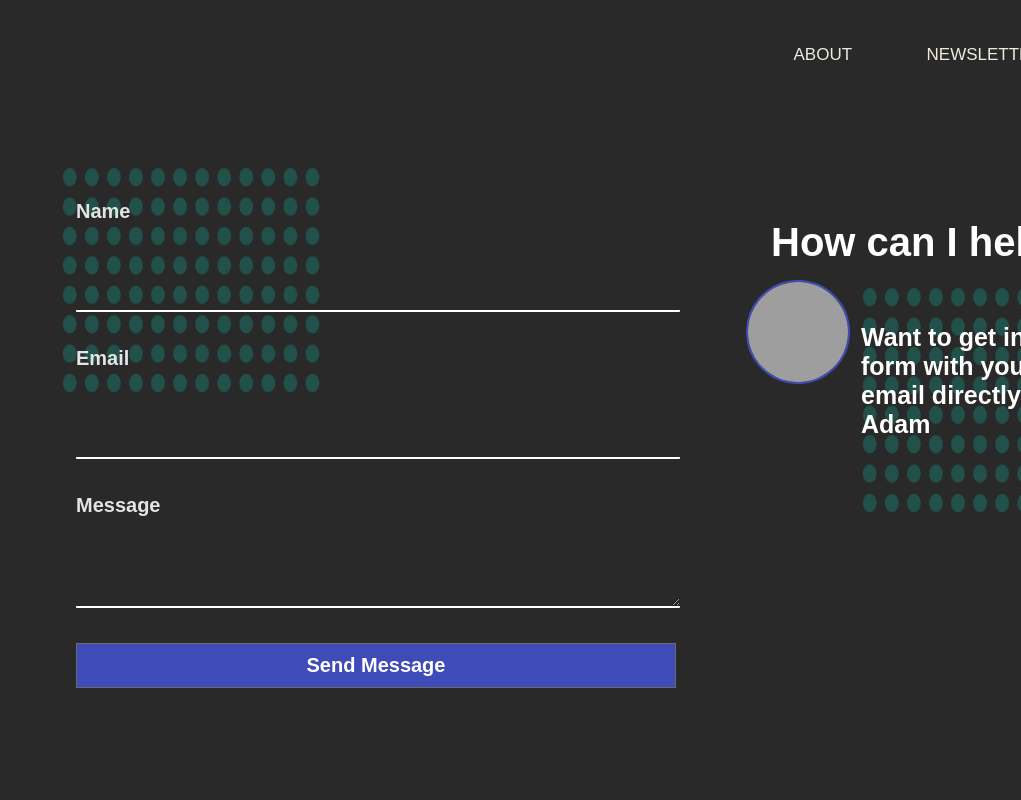
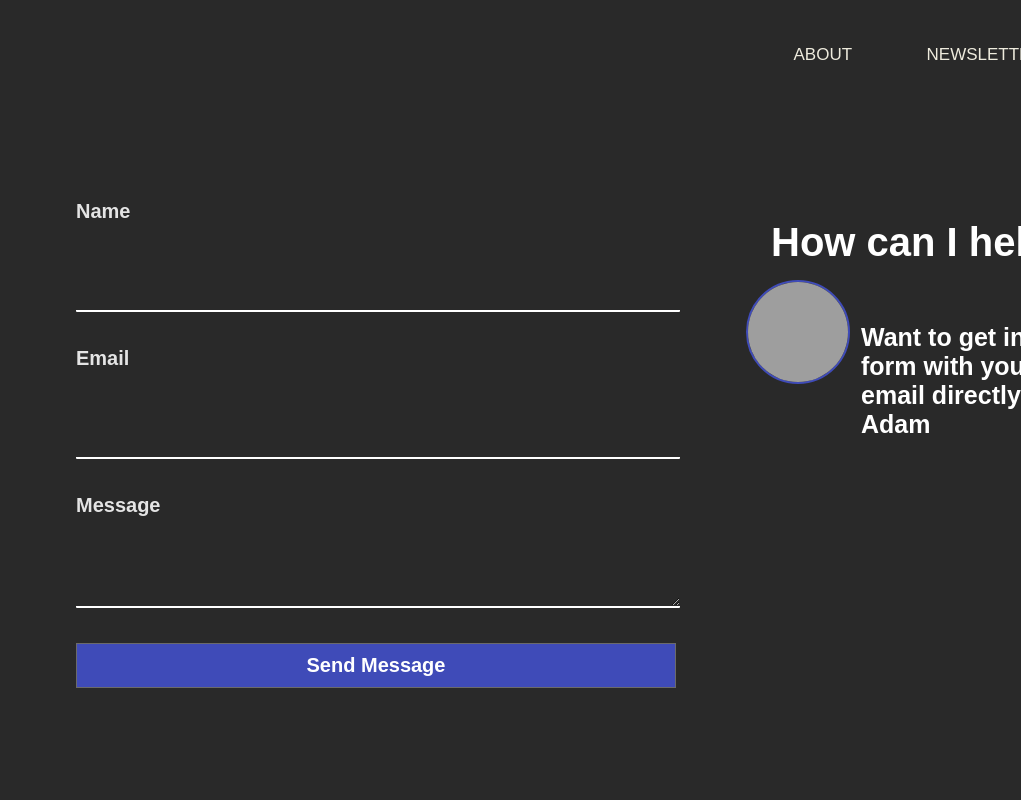
Before and after one commit to ah682/portfolio-website-in-progress, a website: page adamhallportfoliowebsite/my-app/contact.html in a window 1280 px wide. Shown: the top 800 px of the page, without its empty margins (259-1280 px from the left). Drawn offline with Linux system fonts and the light colour scheme; grey boxes are pictures that could not be loaded.

Commit message:
Remove green dot image
Remove green dot image(s) from contact page

```diff
--- a/adamhallportfoliowebsite/my-app/contact.html
+++ b/adamhallportfoliowebsite/my-app/contact.html
@@ -85,11 +85,6 @@
 <div class="contactMeText">Want to get in touch with me? Fill out the form with your inquiery or send me an email directly at example@example.com - Adam</div>
 </div>
 
-<!--Images-->
-<section>
-<img class="dotOne" src="images/dots.png">
-<img class="dotTwo" src="images/dots.png">
-</section>
 <!--Lower Third Section-->
 <footer class ="lowerThird">
   <div class="adamHall2022Container">
```
